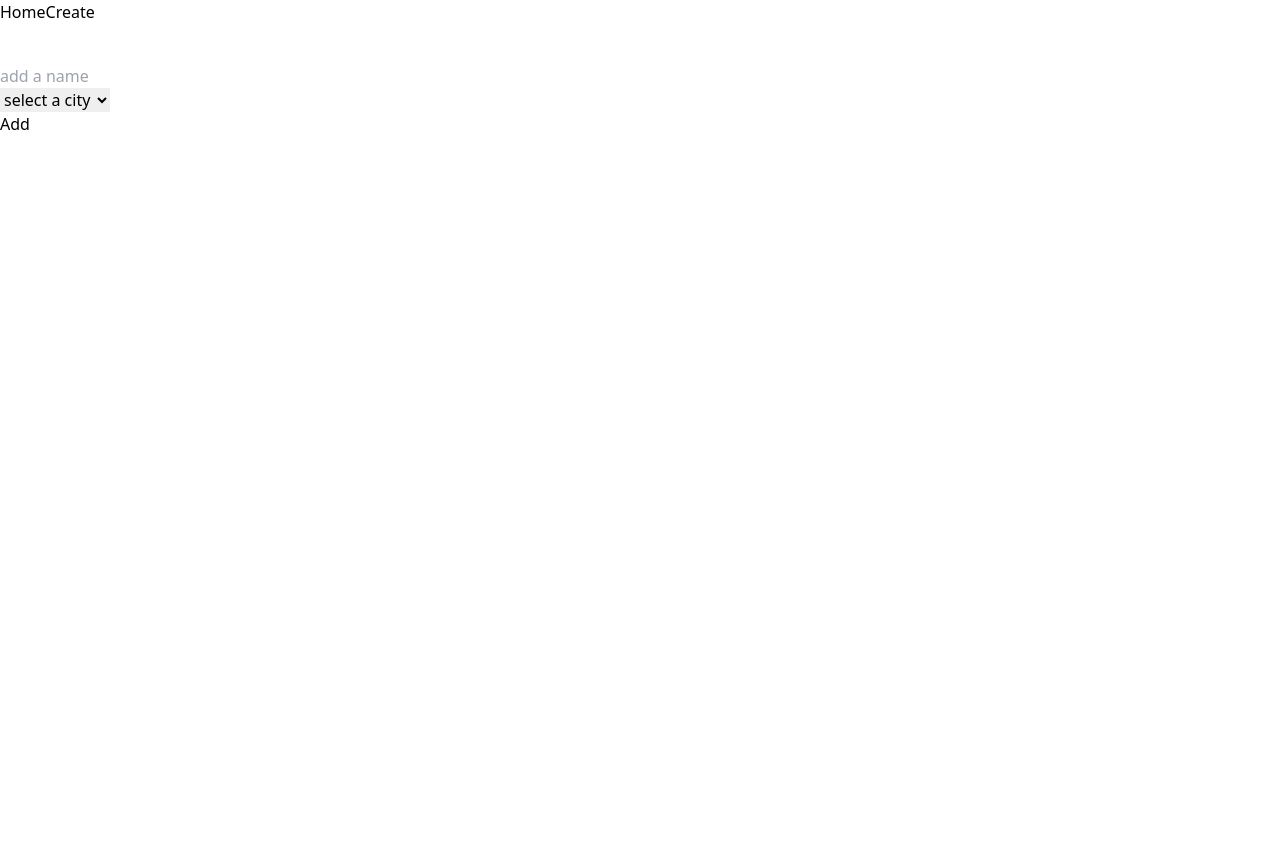
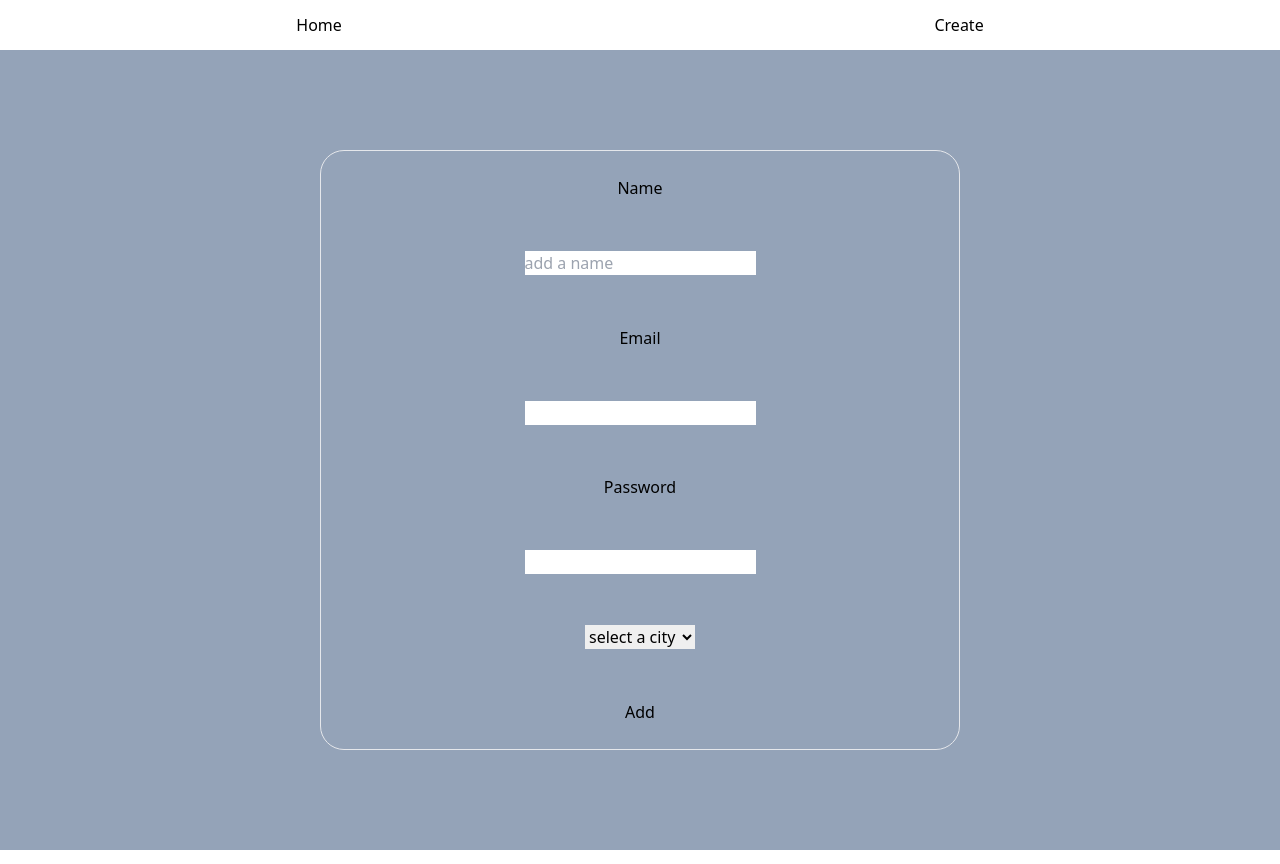
Before and after one commit to WalidBellili/users-FrontEnd, a React (Create React App) app: page /createUser in a window 1280 px wide. Built offline with nearby package versions, Linux system fonts and the light colour scheme.

Commit message:
tailwind and form first part'

```diff
--- a/src/components/Card.js
+++ b/src/components/Card.js
@@ -1,32 +1,15 @@
 import { Link } from "react-router-dom";
 
-const Card = ({ users }) => {
-  console.log(users.slug);
+const Users = ({ user }) => {
+  console.log(user.slug);
   return (
-    <div>
-      <section>
-        <ul>
-          <li className="flex gap-5">
-            {users.map((user) => {
-              return (
-                <div className="">
-                  <img
-                    src={user.profile_picture}
-                    alt=""
-                    width={300}
-                    height={230}
-                  />
-                  <Link to={`/users/${user.slug}`}>
-                    <p>{user.name}</p>
-                  </Link>
-                </div>
-              );
-            })}
-          </li>
-        </ul>
-      </section>
-    </div>
+    <Link to={`/users/${user.slug}`}>
+      <div className="h-full border">
+        <img src={user.profile_picture} alt="" width={300} height={230} />
+        <p>{user.name}</p>
+      </div>
+    </Link>
   );
 };
 
-export default Card;
+export default Users;
--- a/src/components/Container.js
+++ b/src/components/Container.js
@@ -1,5 +1,5 @@
 const Container = ({ children }) => {
-  return <section className="w-4/5 h-[100vh]">{children}</section>;
+  return <section className=" h-[100vh] bg-slate-400 ">{children}</section>;
 };
 
 export default Container;
--- a/src/components/Header.js
+++ b/src/components/Header.js
@@ -2,8 +2,8 @@ import { Link } from "react-router-dom";
 
 const Header = () => {
   return (
-    <header className="flex justify-between mb-10">
-      <nav>
+    <header className="h-[50px] flex justify-around">
+      <nav className="w-full flex justify-around items-center">
         <Link to="/">Home</Link>
         {/* <Link to="/users">User</Link> */}
         <Link to="/createUser">Create</Link>
--- a/src/pages/CreateUser.js
+++ b/src/pages/CreateUser.js
@@ -6,7 +6,7 @@ const CreateUser = () => {
   const [optionsValue, setOptionsValue] = useState("");
 
   const handleChange = (e) => {
-    setOptions(e.target.value);
+    setOptionsValue(e.target.value);
   };
   const valueInput = (e) => {
     setInputValue(e.target.value);
@@ -39,10 +39,23 @@ const CreateUser = () => {
     };
   };
   return (
-    <section>
-      <form onSubmit={handleSubmit}>
-        <input type="text" placeholder="add a name" />
-
+    <section className="flex justify-center items-center h-full ">
+      <form
+        onSubmit={handleSubmit}
+        className="flex flex-col justify-around items-center w-6/12  h-3/4 border rounded-3xl "
+      >
+        <label htmlFor="name" id="name">
+          Name
+        </label>
+        <input type="text" id="name" placeholder="add a name" />
+        <label htmlFor="email" id="email">
+          Email
+        </label>
+        <input type="email" id="email" />
+        <label htmlFor="password" id="password">
+          Password
+        </label>
+        <input type="password" id="password" />
         <Select options={options} handleChange={handleChange} />
         <button type="submit">Add</button>
       </form>
--- a/src/pages/Home.js
+++ b/src/pages/Home.js
@@ -1,4 +1,5 @@
 import { useEffect, useState } from "react";
+import { Link } from "react-router-dom";
 import Card from "../components/Card";
 
 const Home = () => {
@@ -13,15 +14,20 @@ const Home = () => {
     const response = await request.json();
     setUsers(response);
   };
-  console.log(users);
+
   return (
     <main>
       <h1>Random Users</h1>
-      <section className="">
-        <article>
-          <Card users={users} />
-        </article>
+
+      <section className="flex justify-center items-center ">
+        {users.map((user) => {
+          return <Card user={user} />;
+        })}
       </section>
+
+      {/* <section>
+        <article className="bg-slate-600 flex justify-center h-[500px] w-5/6"></article>
+      </section> */}
     </main>
   );
 };
--- a/src/pages/User.js
+++ b/src/pages/User.js
@@ -20,7 +20,9 @@ const User = () => {
   //   if (users) {
   //     return <div>loading</div>;
   //   }
-  return <div></div>;
+  return <div>
+
+  </div>;
 };
 
 export default User;
```
